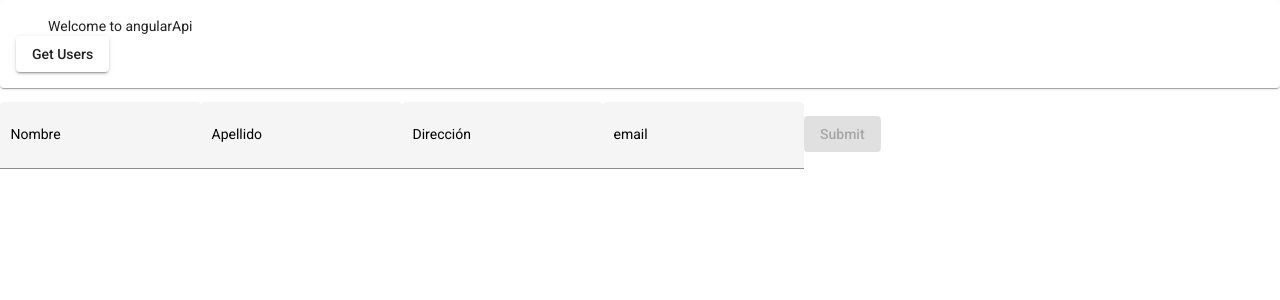
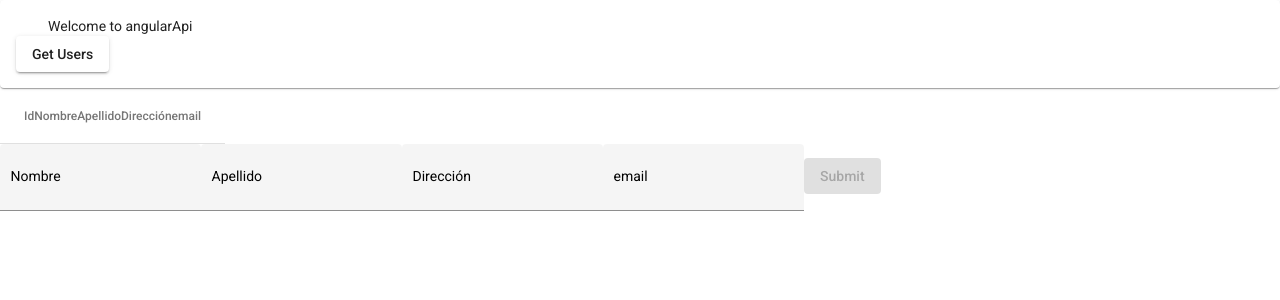
Before and after one commit to rmadrigal10/angularNodeApi, an Angular app: page / in a window 1280 px wide. Shown: the top 300 px of the page. Built offline with nearby package versions, Linux system fonts and the light colour scheme.

Commit message:
avance tablas

```diff
--- a/src/app/app.component.html
+++ b/src/app/app.component.html
@@ -8,7 +8,7 @@
     </button>
   </mat-card>
 
-  <div>
+  <!-- <div>
     <ul>
       <li *ngFor="let user of users">
         <br>
@@ -27,10 +27,36 @@
         </button>
       </li>
     </ul>
-  </div>
+  </div> -->
+
+  <table mat-table [dataSource]="users">
+    <ng-container matColumnDef="id">
+      <th mat-header-cell *matHeaderCellDef>Id</th>
+      <td mat-cell *matCellDef="let element"> {{  element.id  }} </td>
+    </ng-container>
+    <ng-container matColumnDef="nombre">
+      <th mat-header-cell *matHeaderCellDef>Nombre</th>
+      <td mat-cell *matCellDef="let element"> {{  element.nombre  }} </td>
+    </ng-container>
+    <ng-container matColumnDef="apellido">
+      <th mat-header-cell *matHeaderCellDef>Apellido</th>
+      <td mat-cell *matCellDef="let element"> {{  element.apellido  }} </td>
+    </ng-container>
+    <ng-container matColumnDef="direccion">
+      <th mat-header-cell *matHeaderCellDef>Dirección</th>
+      <td mat-cell *matCellDef="let element"> {{  element.direccion  }} </td>
+    </ng-container>
+    <ng-container matColumnDef="email">
+      <th mat-header-cell *matHeaderCellDef>email</th>
+      <td mat-cell *matCellDef="let element"> {{  element.email  }} </td>
+    </ng-container>
+
+    <tr mat-header-row *matHeaderRowDef="columnas"></tr>
+    <tr mat-row *matRowDef="let row; columns: columnas;"></tr>
+  </table>
 </div>
 
-<div class="container">
+<div class="container" (ngSubmit)="resetForm()">
   <form [formGroup]="form">
     <mat-form-field appearance="fill">
       <label for="Nombre">Nombre</label>
--- a/src/app/app.component.ts
+++ b/src/app/app.component.ts
@@ -14,6 +14,8 @@ export class AppComponent {
   form!: FormGroup;
 
   users: User[] = [];
+
+  columnas: string[] = ['id', 'nombre', 'apellido', 'direccion', 'email'];
 
   constructor(
     private userService: UsersService,
@@ -50,8 +52,10 @@ export class AppComponent {
    this.userService.createUser(data)
    .subscribe(data => {
      this.users.push(data);
+     this.getAllUsers();
    });
   }
+
 
   get nombre(){
     return this.form.get('nombre');
@@ -66,46 +70,19 @@ export class AppComponent {
     return this.form.get('email');
   }
 
-
   deleteUser(user: User){
     this.users = this.users.filter(u => u !== user);
     this.userService.deleteUser(user.id)
     .subscribe();
   }
 
-  // deleteUser(id: string){
-  //   this.userService.deleteUser(id)
-  //   .subscribe(data => {
-  //     console.log('usuario borrado exitosamente');
-  //     window.location.reload();
-  //   })
-  // }
-
-  // updateUser(){
-  //   this.
-  // }
-
-  // updateUser(){
-  //   const changes: UpdateUserDTO = {
-  //     nombre: ''
-  //   };
-  //   const id = this.userChosen.id;
-  //   this.userService.updateUser(id, changes)
-  //   .subscribe(data => {
-  //     const userIndex = this.users.findIndex(item => item.id === this.userChosen.id);
-  //     this.users[userIndex] = data;
-  //     this.userChosen = data;
-  //   })
-  // }
-
-  // delete(user: User): void {
-  //   this.users = this.users.filter(u => u !== user);
-  //   this.userService
-  //     .deleteUser(user).subscribe;
-  // }
-
-  // onSubmit(){
-  //   this.createUser.set(this.form.value);
-  // }
+  resetForm(){
+    const formReset = this.form.value;
+    this.nombre?.setValue(''),
+    this.apellido?.setValue(''),
+    this.direccion?.setValue(''),
+    this.email?.setValue('')
+    return formReset.value;
+  }
 
 }
```
